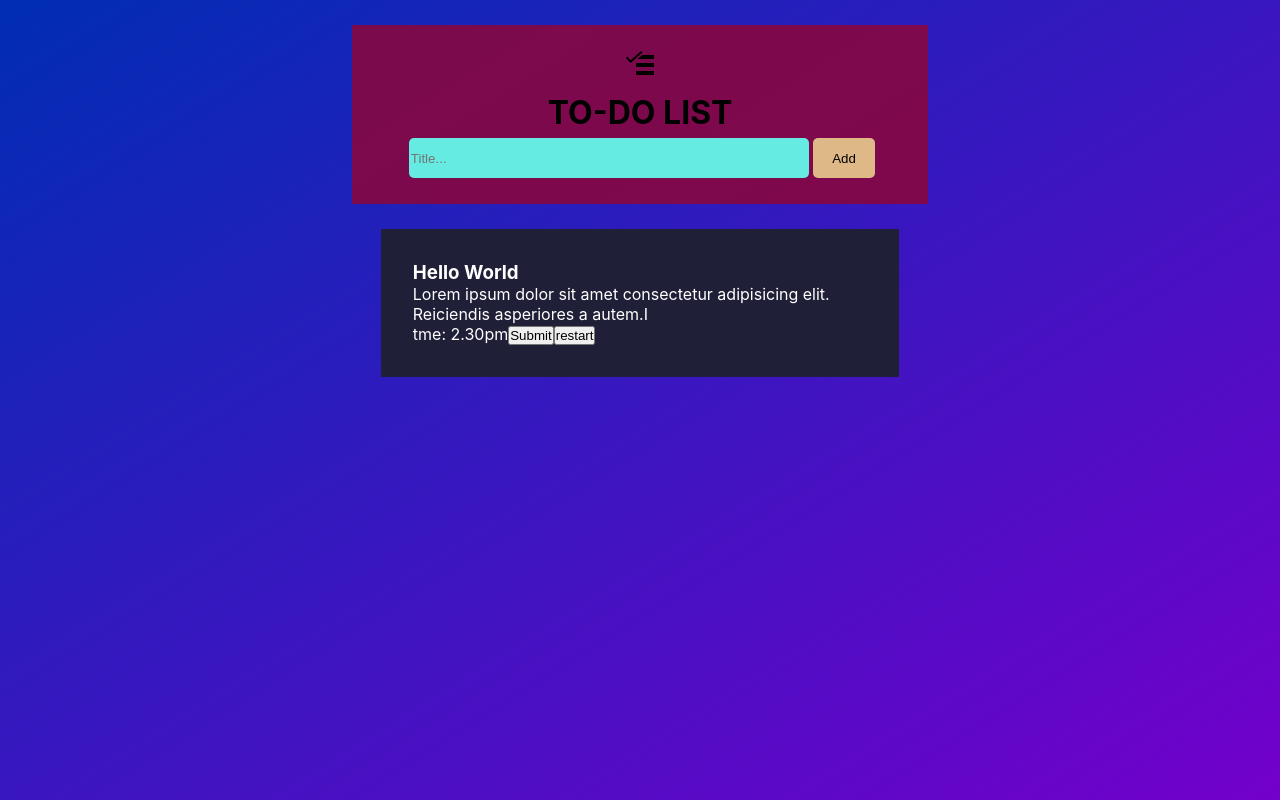
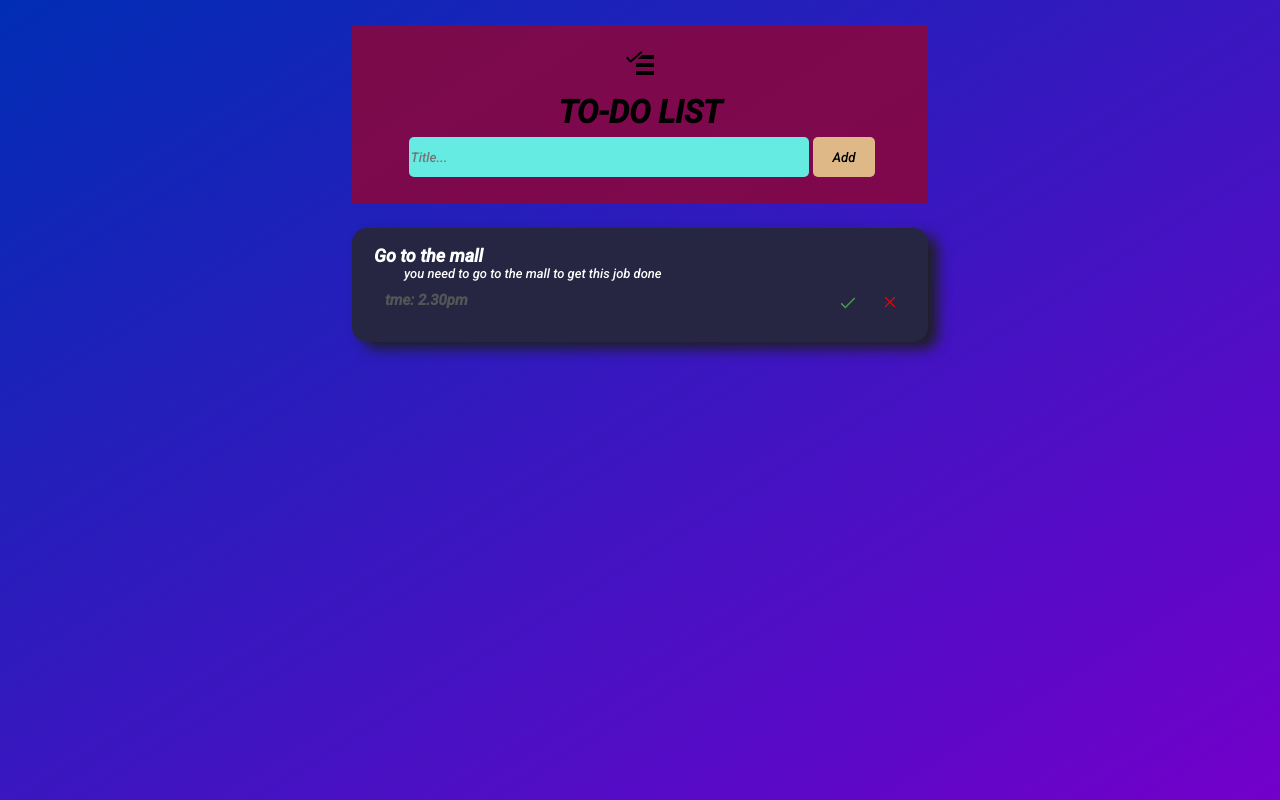
Before and after one commit to Ray-linux/to_do, a React (Create React App) app: page / in a window 1280 px wide. Built offline with nearby package versions, Linux system fonts and the light colour scheme.

Commit message:
adding task cards

```diff
--- a/src/components/tasks/Tasks.js
+++ b/src/components/tasks/Tasks.js
@@ -1,5 +1,7 @@
 import React from 'react'
 import './tasks.css'
+import {FcCheckmark} from 'react-icons/fc'
+import {HiXMark} from 'react-icons/hi2'
 
 export default function Tasks(props) {
 
@@ -7,13 +9,15 @@ export default function Tasks(props) {
     <>
     <div className="tasks">
       <div className="task_title">
-        <h3>Hello World</h3>
+        <h3>{props.tasks.title}</h3>
         </div>
-      <div className="task_desc">Lorem ipsum dolor sit amet consectetur adipisicing elit. Reiciendis asperiores a autem.I</div>
-      <div className="task_btn">
-        tme: 2.30pm
-        <button>Submit</button>
-        <button>restart</button>
+      <div className="task_desc">{props.tasks.desc}</div>
+      <div className="task_footer">
+        <h4>tme: 2.30pm </h4>
+        <div className="task_btns">
+        <button className='task_btn'><FcCheckmark/></button>
+        <button className='task_btn'><HiXMark/></button>
+        </div>
       </div>
     </div>
     </>
--- a/src/components/tasks/tasks.css
+++ b/src/components/tasks/tasks.css
@@ -1,8 +1,51 @@
+@import url('https://fonts.googleapis.com/css2?family=Roboto:ital,wght@1,500&display=swap');
+
+*{
+    font-family: 'Roboto', sans-serif;
+}
+
+
 .tasks{
-    width: 90%;
+    width: 100%;
     /* height: 20%; */
     border:  2px solid transparent;
-    background: #1f1f38;
+    background: #262642;
     color: white;
-    padding: 30px;
+    padding: 15px 10px;
+    border-radius: 15px;
+    box-shadow: 10px 7px 13px #1f1f26;
 }
+
+.tasks .task_title h3{
+    font-weight: 600;
+    font-size: large;
+    margin-left: 10px;
+}
+
+.tasks .task_desc{
+    font-weight: 100;
+    font-size: small;
+    margin-left: 40px;
+}
+
+.task_footer{
+    display: flex;
+    justify-content: space-between;
+    margin: 10px 5px;
+}
+.task_footer h4{
+    font-size: 15px;
+    margin-left: 1rem;
+    color: rgb(84, 86, 86);
+}
+
+.task_footer .task_btn{
+    margin: 0 5px;
+    width: 2rem;
+    height: 1.5rem;
+    border: 2px solid transparent;
+    background: transparent;
+    color: red;
+    font-size: large;
+    cursor: pointer;
+}
```
